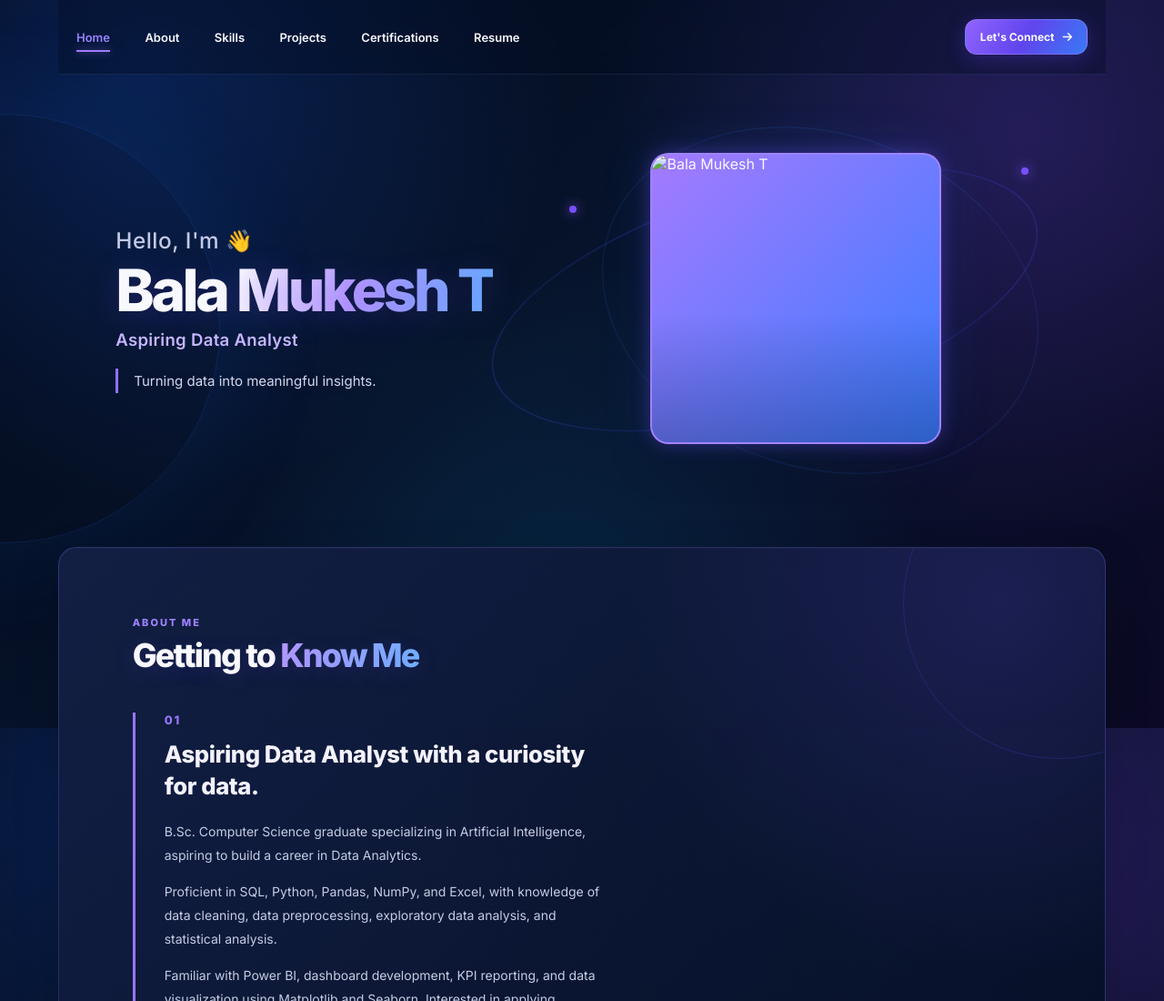
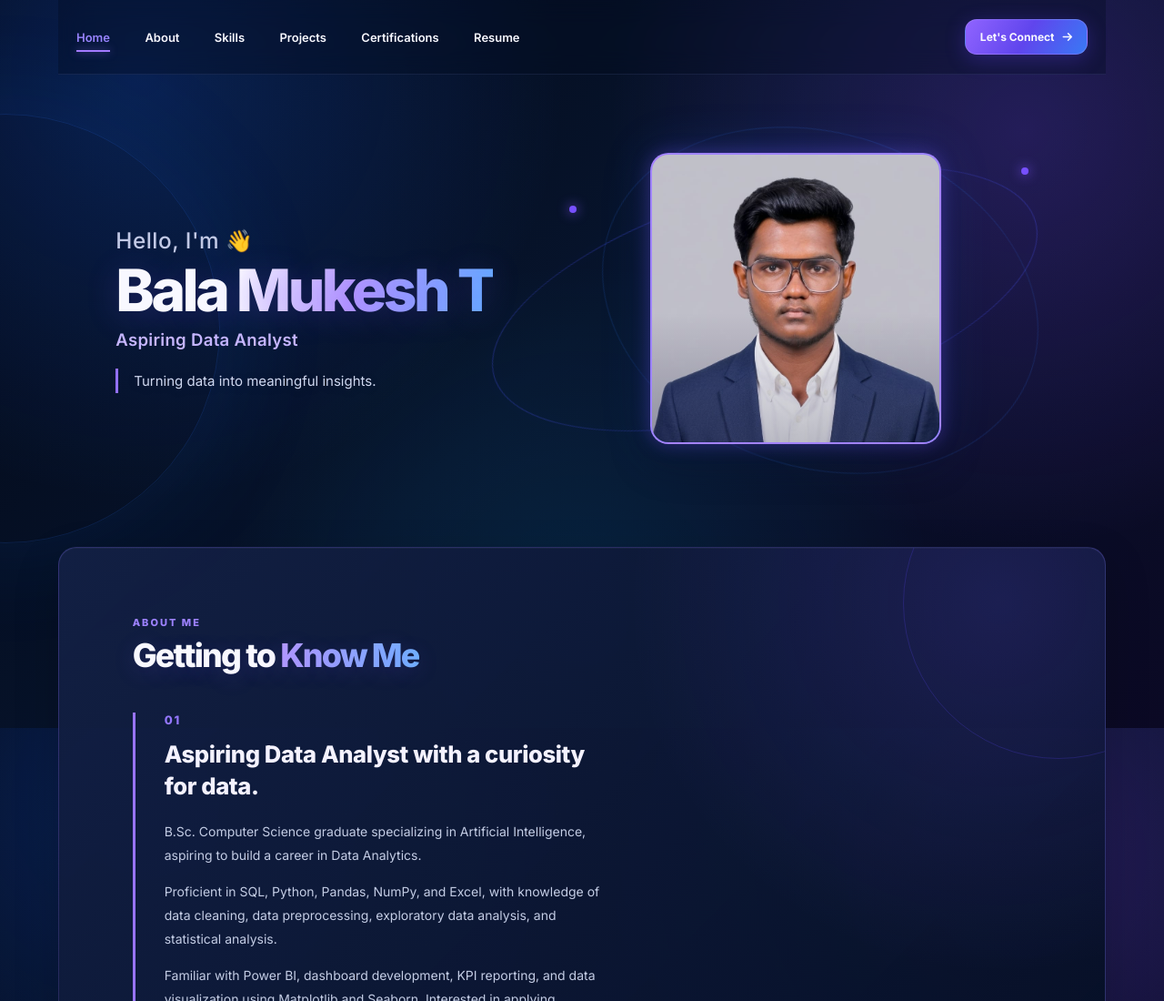
Before and after one commit to balamukesh-works/portfolio, a plain HTML site: page index.html in a window 1280 px wide. Shown: the top 1100 px of the page at 91% size. Drawn offline with Linux system fonts and the light colour scheme.

Commit message:
Add files via upload

```diff
--- a/index.html
+++ b/index.html
@@ -55,7 +55,7 @@
                 <div class="profile-ring ring-two"></div>
 
                 <div class="profile-card">
-                   <img src="images/profile.jpg" alt="Bala Mukesh T">
+                   <img src="profile.jpg" alt="Bala Mukesh T">
                 </div>
 
 
```
